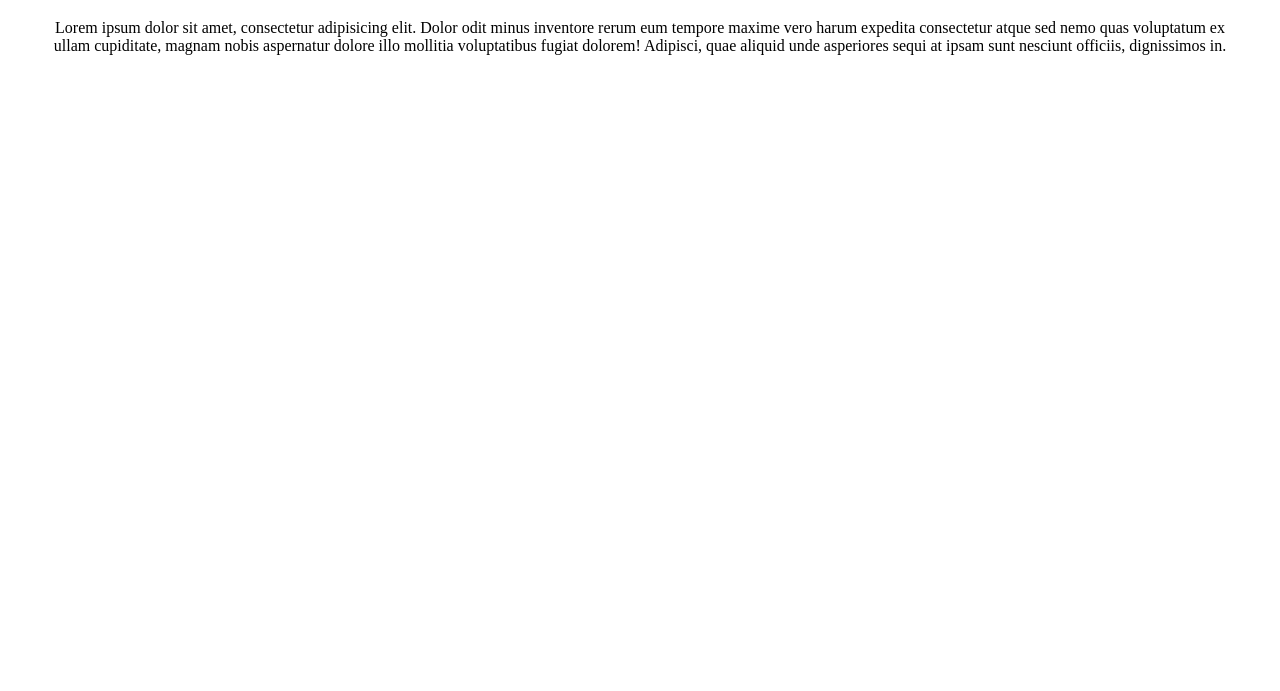
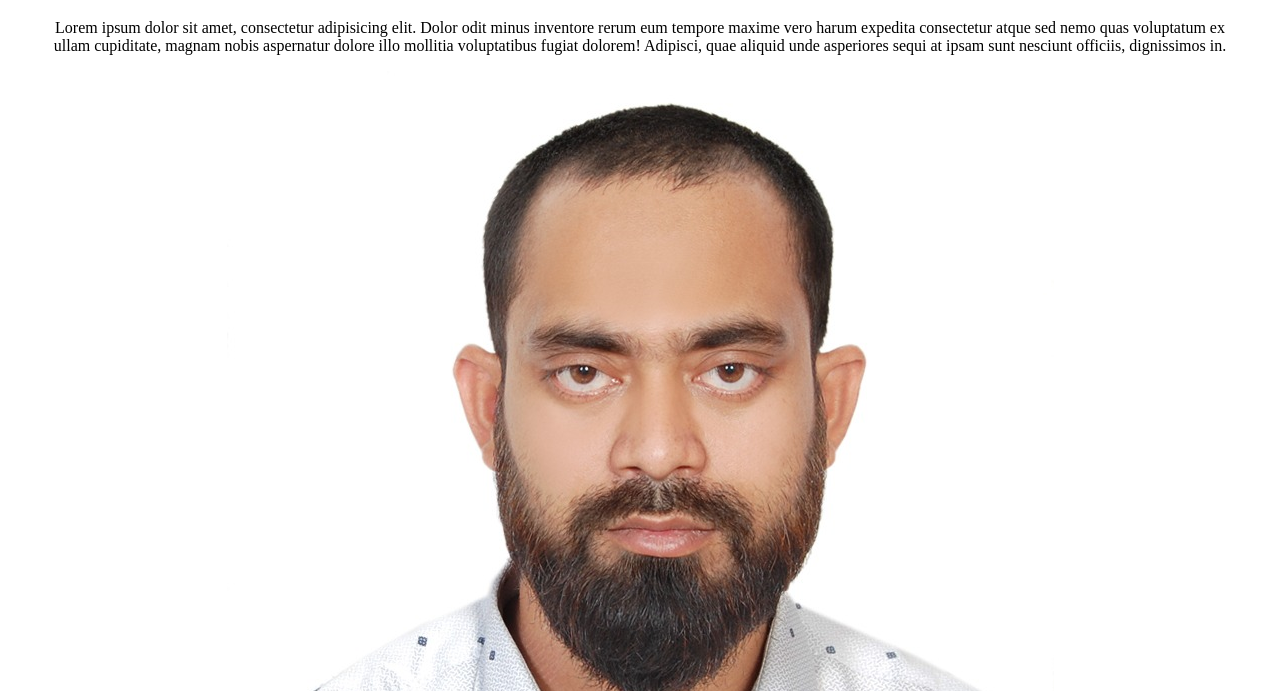
Before and after one commit to abbas2629mahmud/my-second-repo, a plain HTML site: page index.html in a window 1280 px wide. Shown: the part 109-800 px from the top of the page. Drawn offline with Linux system fonts and the light colour scheme.

Commit message:
image added

```diff
--- a/index.html
+++ b/index.html
@@ -10,5 +10,6 @@
 <body>
     <h1>Hi this Abbas</h1>
     <p>Lorem ipsum dolor sit amet, consectetur adipisicing elit. Dolor odit minus inventore rerum eum tempore maxime vero harum expedita consectetur atque sed nemo quas voluptatum ex ullam cupiditate, magnam nobis aspernatur dolore illo mollitia voluptatibus fugiat dolorem! Adipisci, quae aliquid unde asperiores sequi at ipsam sunt nesciunt officiis, dignissimos in.</p>
+    <img src="images/index.jpeg" alt="">
 </body>
 </html>
```
Also changed, not shown: images/index.jpeg (added).
